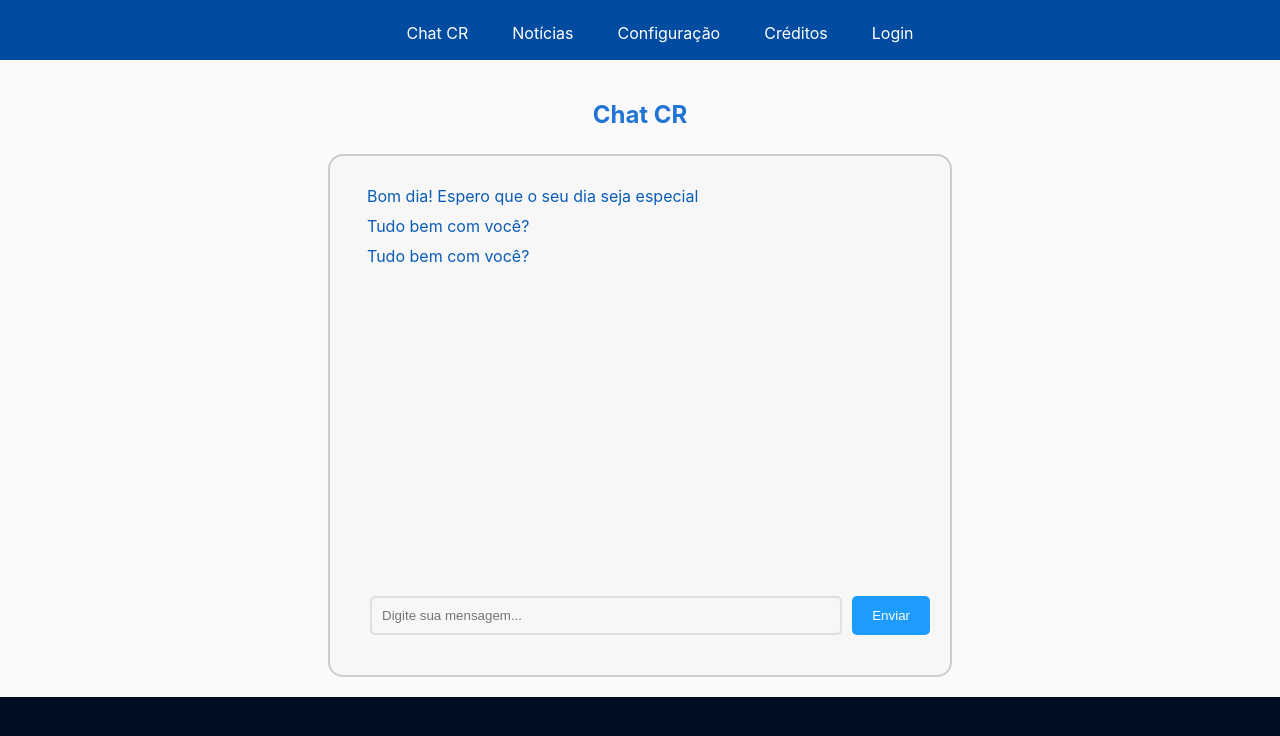
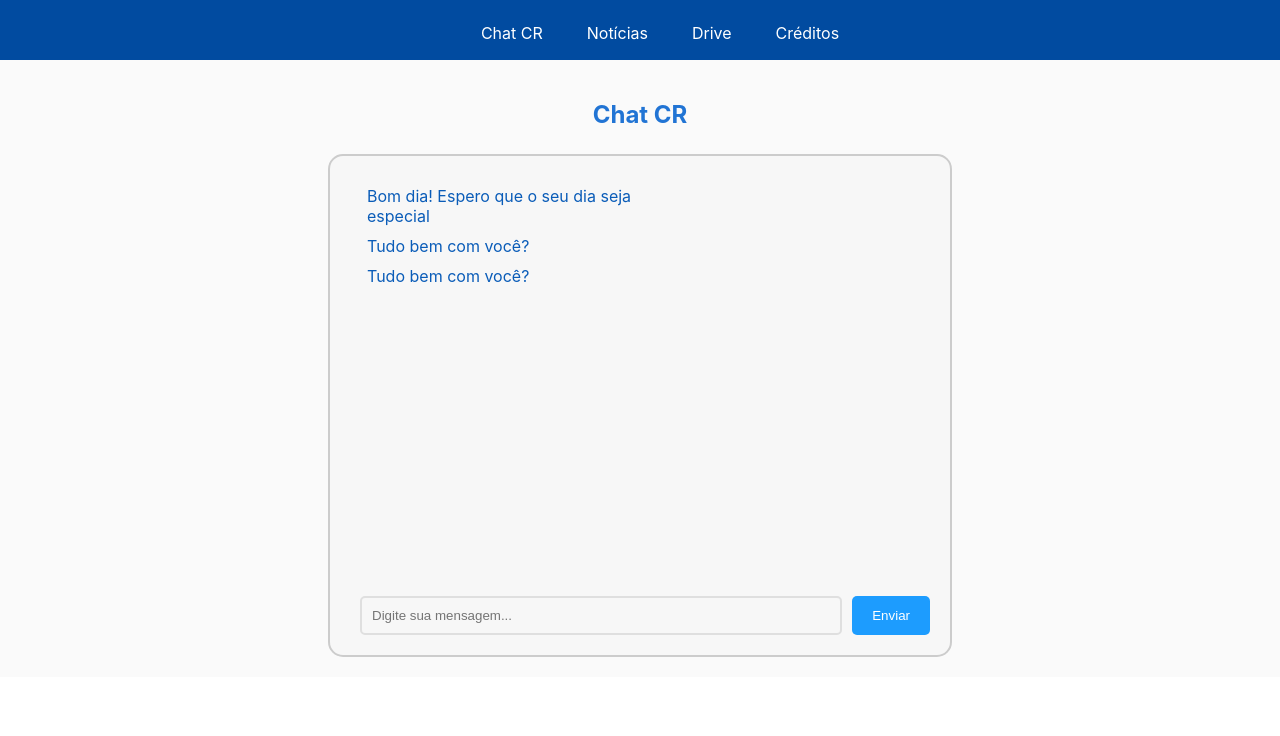
Before and after one commit to estevam5s/chatbot-ltd-estacio, a React (Create React App) app: page /chat in a window 1280 px wide. Shown: the top 736 px of the page. Built offline with nearby package versions, Linux system fonts and the light colour scheme.

Commit message:
:boom: melhorias no currículo

```diff
--- a/src/App.js
+++ b/src/App.js
@@ -1,12 +1,13 @@
+/* eslint-disable no-lone-blocks */
 import React from 'react';
 import { BrowserRouter as Router, Routes, Route, Link } from 'react-router-dom';
-import Login from './paginas/login';  // Corrigido: caminho relativo a partir de src
 import Cadastro from './paginas/cadastro';
 import Configuracao from './paginas/configuracao';  // Corrigido: caminho relativo a partir de src
 import Creditos from './paginas/creditos';  // Corrigido: caminho relativo a partir de src
 import Noticias from './paginas/noticias';  // Corrigido: caminho relativo a partir de src
 import Chat from './paginas/chat';  // Corrigido: caminho relativo a partir de src
-import './estilos/app.css';  // Corrigido: caminho relativo a partir de src
+import './estilos/app.css';
+{/*import Login from './paginas/login';  // Corrigido: caminho relativo a partir de src*/}  // Corrigido: caminho relativo a partir de src
 
 function App() {
   return (
@@ -21,20 +22,22 @@ function App() {
               <Link to="/noticias" className="nav-link">Notícias</Link>
             </li>
             <li className="nav-item">
-              <Link to="/configuracao" className="nav-link">Configuração</Link>
+              <Link to="/configuracao" className="nav-link">Drive</Link>
             </li>
             <li className="nav-item">
               <Link to="/creditos" className="nav-link">Créditos</Link>
             </li>
+            {/*
             <li className="nav-item">
               <Link to="/login" className="nav-link">Login</Link>
             </li>
+            */}
           </ul>
         </nav>
 
         <div className="content">
           <Routes>
-            <Route path="/login" element={<Login />} />  {/* Corrigido: caminho da rota */}
+            {/*<Route path="/login" element={<Login />} /> Corrigido: caminho da rota */}
             <Route path="/cadastro" element={<Cadastro />} />
             <Route path="/configuracao" element={<Configuracao />} />
             <Route path="/creditos" element={<Creditos />} />
--- a/src/estilos/chat.css
+++ b/src/estilos/chat.css
@@ -37,6 +37,7 @@
   color: #0A5CB8;
   padding-left: 27px;
   text-align: left;
+  max-width: 30ch;
 }
 
 .input-container {
@@ -45,12 +46,12 @@
 }
 
 .chat-input {
-  flex-grow: 1;
+  margin-left: 30px;
+  width: 90vw;
   padding: 10px;
   border-radius: 5px;
   border: 2px solid #dededef6;
   background: transparent;
-
 }
 
 .send-button {
```
